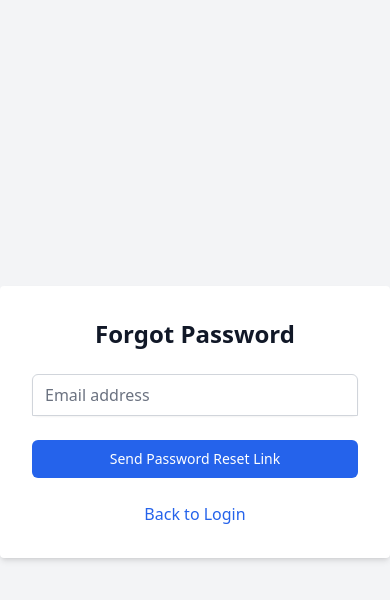
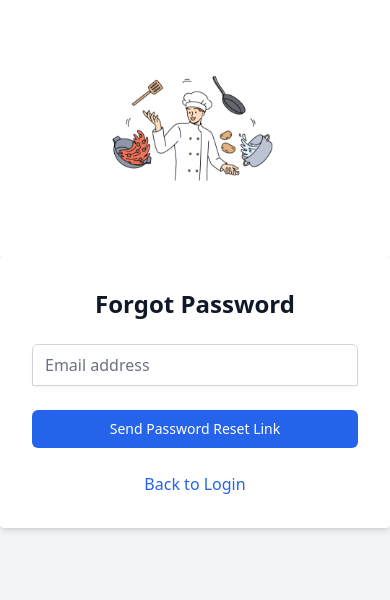
Before and after one commit to nurayarisoy/home-cooking, a Next.js app: page /forgot-password in a window 390 px wide. Shown: the top 600 px of the page. Built offline with nearby package versions, Linux system fonts and the light colour scheme.

Commit message:
forgot-password update

```diff
--- a/src/pages/forgot-password.js
+++ b/src/pages/forgot-password.js
@@ -14,11 +14,19 @@ export default function ForgotPassword() {
   };
 
   return (
-    <div className="flex flex-col items-center justify-center min-h-screen bg-gray-100">
+    <div className="flex flex-col md:flex-row items-center min-h-screen bg-gray-100">
       <Head>
         <title>Forgot Password</title>
         <link rel="icon" href="/favicon.ico" />
       </Head>
+      <div className="md:w-1/2 bg-cover bg-center hidden md:block"
+           style={{ backgroundImage: "url('/chef.png')" }}>
+        {/* Büyük ekranlarda (md ve üzeri), arka plan görseli */}
+      </div>
+      <div className="w-full h-64 bg-cover bg-center md:hidden"
+           style={{ backgroundImage: "url('/chef.png')" }}>
+        {/* Küçük ekranlarda (md altı), arka plan görseli */}
+      </div>
       <div className="w-full max-w-md p-8 space-y-6 bg-white rounded shadow-md">
         <h2 className="text-2xl font-bold text-center text-gray-900">Forgot Password</h2>
         <form className="mt-8 space-y-6" onSubmit={handleSubmit}>
```
